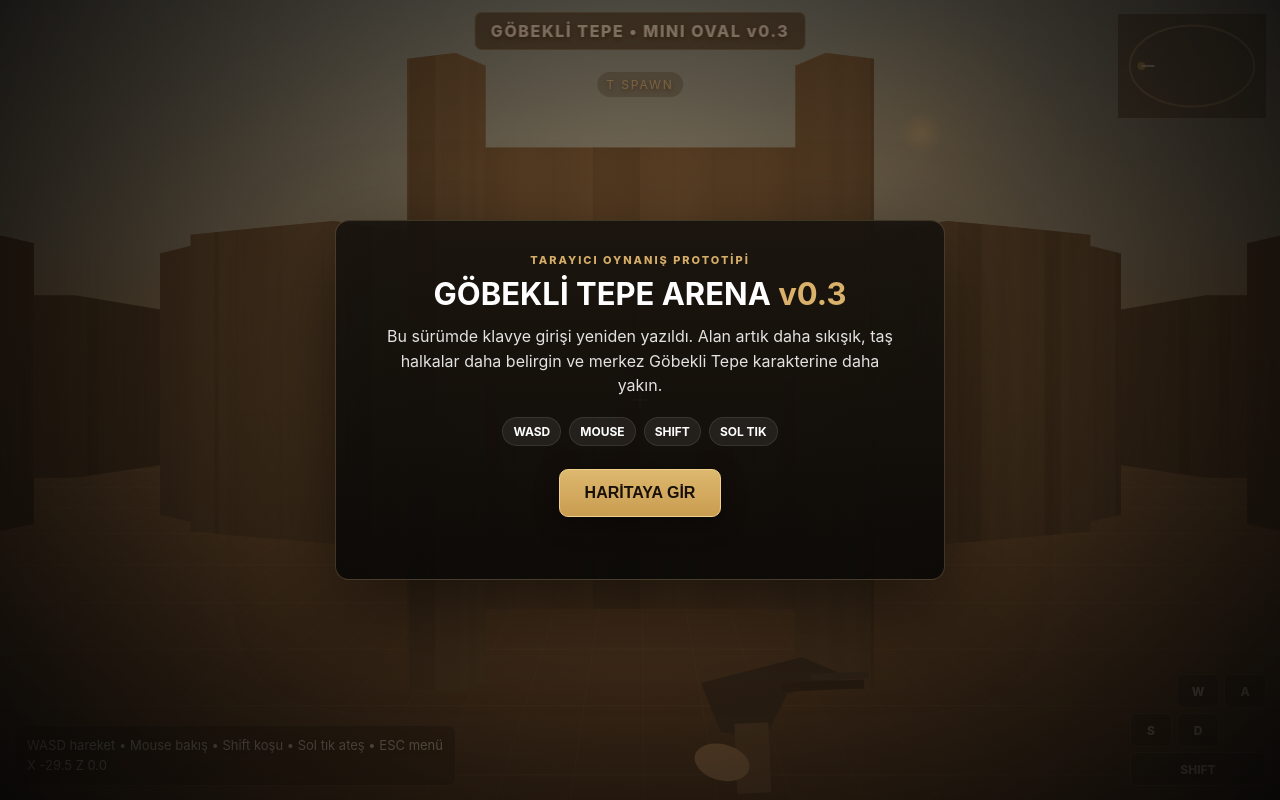
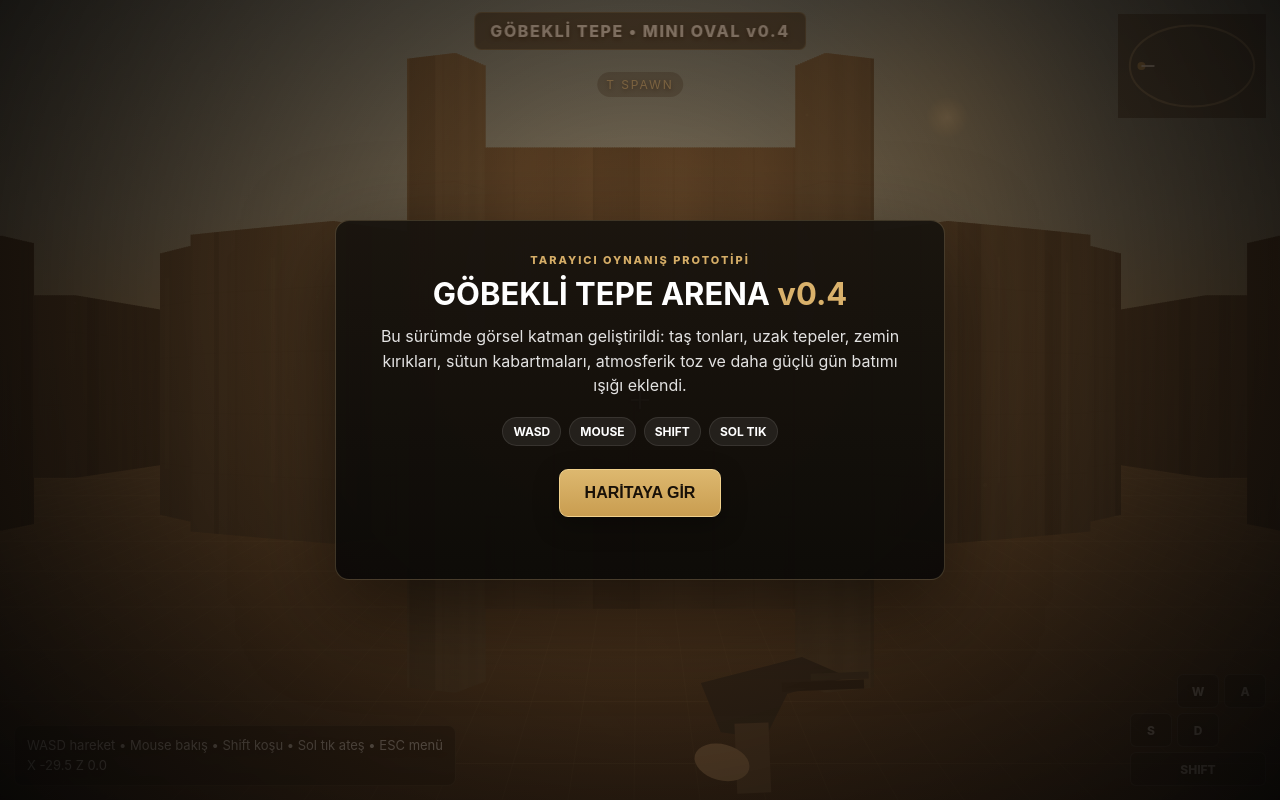
Before and after one commit to lqcin/cs, a plain HTML site: page index.html in a window 1280 px wide. Drawn offline with Linux system fonts and the light colour scheme; animation ran at ten frames a second.

Commit message:
Add files via upload

```diff
--- a/game.js
+++ b/game.js
@@ -81,20 +81,29 @@ if(tmax<tmin||tmax<0)return Infinity;const t=tmin>0?tmin:tmax;return t>0.03?t:In
 function rayEllipse(ox,oz,dx,dz){const A=dx*dx/(arena.rx*arena.rx)+dz*dz/(arena.rz*arena.rz),B=2*(ox*dx/(arena.rx*arena.rx)+oz*dz/(arena.rz*arena.rz)),C=ox*ox/(arena.rx*arena.rx)+oz*oz/(arena.rz*arena.rz)-1,D=B*B-4*A*C;if(D<0)return Infinity;const t2=(-B+Math.sqrt(D))/(2*A);return t2>0.03?t2:Infinity}
 function cast(angle){const dx=Math.cos(angle),dz=Math.sin(angle);let t=rayEllipse(px,pz,dx,dz),best={t,h:3.0,type:'edge',hx:px+dx*t,hz:pz+dz*t};for(const o of obstacles){const q=o.kind==='circle'?rayCircle(px,pz,dx,dz,o):rayRect(px,pz,dx,dz,o);if(q<t){t=q;best={t:q,h:o.h,type:o.type,hx:px+dx*q,hz:pz+dz*q}}}return best}
 
-const palette={outer:[126,103,75],edge:[91,72,51],ring:[142,116,82],pillar:[157,128,91],cap:[168,138,97],cover:[110,84,56],low:[122,96,66],debris:[105,83,59]};
+const palette={outer:[132,108,77],edge:[88,67,47],ring:[151,123,86],pillar:[171,143,101],cap:[184,153,106],cover:[117,89,59],low:[133,103,70],debris:[111,86,58]};
 function stoneColor(hit,dist,rayIndex){const base=palette[hit.type]||palette.outer;const mortar=((Math.floor((hit.hx+hit.hz)*1.65)+Math.floor(hit.hz*2.1))%7===0)?.77:1;const grain=.91+((Math.sin(hit.hx*9.2+hit.hz*5.7+rayIndex*.13)+1)*.045);const fog=Math.max(.30,1-dist/64);const light=.72+.28*Math.max(0,Math.sin(Math.atan2(hit.hz,hit.hx)+1.1));const mul=mortar*grain*fog*light;return `rgb(${base.map(v=>Math.max(0,Math.min(255,Math.round(v*mul)))).join(',')})`}
 
-function drawSky(horizon){const sky=ctx.createLinearGradient(0,0,0,horizon);sky.addColorStop(0,'#6d9cb1');sky.addColorStop(.62,'#a9b8ad');sky.addColorStop(1,'#d0aa70');ctx.fillStyle=sky;ctx.fillRect(0,0,W,horizon);
-const sunX=W*.72,sunY=horizon*.34;const sg=ctx.createRadialGradient(sunX,sunY,0,sunX,sunY,H*.18);sg.addColorStop(0,'rgba(255,231,170,.72)');sg.addColorStop(.15,'rgba(255,214,139,.20)');sg.addColorStop(1,'rgba(255,214,139,0)');ctx.fillStyle=sg;ctx.fillRect(0,0,W,horizon)}
-function drawFloor(horizon){const g=ctx.createLinearGradient(0,horizon,0,H);g.addColorStop(0,'#9a774d');g.addColorStop(.38,'#745537');g.addColorStop(1,'#322419');ctx.fillStyle=g;ctx.fillRect(0,horizon,W,H-horizon);
-ctx.save();ctx.globalAlpha=.18;ctx.strokeStyle='#e2c38e';for(let y=horizon+18;y<H;y+=Math.max(15,(y-horizon)*.22)){ctx.beginPath();ctx.moveTo(0,y);ctx.lineTo(W,y);ctx.stroke()}ctx.globalAlpha=.10;for(let x=-W;x<W*2;x+=74){ctx.beginPath();ctx.moveTo(W/2+(x-W/2)*.12,horizon);ctx.lineTo(x,H);ctx.stroke()}ctx.restore()}
+function drawSky(horizon){const sky=ctx.createLinearGradient(0,0,0,horizon);sky.addColorStop(0,'#5f8798');sky.addColorStop(.55,'#9fb1a8');sky.addColorStop(1,'#d9b679');ctx.fillStyle=sky;ctx.fillRect(0,0,W,horizon);
+const sunX=W*.74,sunY=horizon*.30;const sg=ctx.createRadialGradient(sunX,sunY,0,sunX,sunY,H*.22);sg.addColorStop(0,'rgba(255,238,190,.82)');sg.addColorStop(.12,'rgba(255,219,145,.28)');sg.addColorStop(1,'rgba(255,214,139,0)');ctx.fillStyle=sg;ctx.fillRect(0,0,W,horizon);
+// distant limestone hills
+ctx.save();ctx.globalAlpha=.38;ctx.fillStyle='#786c58';ctx.beginPath();ctx.moveTo(0,horizon);for(let x=0;x<=W;x+=W/14){const yy=horizon-18-Math.sin(x*.012+1.2)*15-Math.sin(x*.025)*7;ctx.lineTo(x,yy)}ctx.lineTo(W,horizon);ctx.closePath();ctx.fill();ctx.globalAlpha=.22;ctx.fillStyle='#5e574d';ctx.beginPath();ctx.moveTo(0,horizon);for(let x=0;x<=W;x+=W/18){const yy=horizon-8-Math.sin(x*.017+2.6)*11-Math.sin(x*.041)*5;ctx.lineTo(x,yy)}ctx.lineTo(W,horizon);ctx.closePath();ctx.fill();ctx.restore()}
+function drawFloor(horizon){const g=ctx.createLinearGradient(0,horizon,0,H);g.addColorStop(0,'#a88252');g.addColorStop(.36,'#795936');g.addColorStop(1,'#302116');ctx.fillStyle=g;ctx.fillRect(0,horizon,W,H-horizon);
+ctx.save();ctx.globalAlpha=.15;ctx.strokeStyle='#e8c98f';for(let y=horizon+16;y<H;y+=Math.max(14,(y-horizon)*.20)){ctx.beginPath();ctx.moveTo(0,y);ctx.lineTo(W,y);ctx.stroke()}ctx.globalAlpha=.085;for(let x=-W;x<W*2;x+=66){ctx.beginPath();ctx.moveTo(W/2+(x-W/2)*.11,horizon);ctx.lineTo(x,H);ctx.stroke()}
+// irregular paving fragments and soil patches
+for(let i=0;i<34;i++){const yy=horizon+30+((i*73)%(Math.max(40,H-horizon-45)));const persp=(yy-horizon)/(H-horizon);const xx=(i*149)%Math.max(1,W);const rw=10+persp*32,rh=3+persp*10;ctx.fillStyle=i%3===0?'rgba(69,50,32,.16)':'rgba(224,190,133,.07)';ctx.beginPath();ctx.ellipse(xx,yy,rw,rh,(i%7)*.17,0,Math.PI*2);ctx.fill()}ctx.restore()}
 function drawWeapon(){const cx=W*.57,cy=H*.94+Math.sin(bob*2)*3+recoil*H*.35;ctx.save();ctx.translate(cx,cy);ctx.rotate(-.04-recoil*.5);ctx.fillStyle='#1a1b1a';ctx.beginPath();ctx.moveTo(-26,-70);ctx.lineTo(76,-92);ctx.lineTo(122,-70);ctx.lineTo(60,-56);ctx.lineTo(36,-12);ctx.lineTo(-8,-20);ctx.closePath();ctx.fill();ctx.fillStyle='#574431';ctx.fillRect(6,-28,34,70);ctx.fillStyle='#111';ctx.fillRect(55,-67,82,9);ctx.fillStyle='#2d2b26';ctx.fillRect(84,-75,58,7);ctx.fillStyle='#b18a61';ctx.beginPath();ctx.ellipse(-8,10,28,18,.3,0,Math.PI*2);ctx.fill();if(muzzle>.03){ctx.fillStyle=`rgba(255,210,92,${Math.min(1,muzzle)})`;ctx.beginPath();ctx.moveTo(142,-71);ctx.lineTo(192,-96);ctx.lineTo(170,-67);ctx.lineTo(198,-50);ctx.lineTo(143,-59);ctx.closePath();ctx.fill()}ctx.restore()}
 function drawMinimap(){const mw=148,mh=104,x=W-mw-14,y=14;ctx.save();ctx.globalAlpha=.78;ctx.fillStyle='rgba(9,10,9,.7)';ctx.fillRect(x,y,mw,mh);ctx.strokeStyle='rgba(225,200,150,.55)';ctx.lineWidth=2;ctx.beginPath();ctx.ellipse(x+mw/2,y+mh/2,mw*.42,mh*.39,0,0,Math.PI*2);ctx.stroke();ctx.fillStyle='#d6ad62';const sx=x+mw/2+(px/arena.rx)*mw*.42,sy=y+mh/2+(pz/arena.rz)*mh*.39;ctx.beginPath();ctx.arc(sx,sy,4,0,Math.PI*2);ctx.fill();ctx.strokeStyle='#fff';ctx.beginPath();ctx.moveTo(sx,sy);ctx.lineTo(sx+Math.cos(yaw)*13,sy+Math.sin(yaw)*13);ctx.stroke();ctx.restore()}
 function render(){const horizon=H*(.49+pitch*.54-recoil*.12);drawSky(horizon);drawFloor(horizon);const rays=Math.max(320,Math.min(720,Math.floor(W/2.35))),fov=72*Math.PI/180,colW=W/rays;for(let i=0;i<rays;i++){const rel=(i/(rays-1)-.5)*fov,hit=cast(yaw+rel),dist=Math.max(.14,hit.t*Math.cos(rel));const wallH=Math.min(H*1.85,(H*.96)*(hit.h/3.2)/(dist*.071+.39));const y=horizon-wallH*.53;ctx.fillStyle=stoneColor(hit,dist,i);ctx.fillRect(i*colW,y,colW+1,wallH);
   // Horizontal stone courses and slight vertical joints give the walls actual material read.
-  if(dist<26){const alpha=Math.max(0,.16-dist*.0045);ctx.fillStyle=`rgba(48,35,23,${alpha})`;for(let k=1;k<5;k++)ctx.fillRect(i*colW,y+wallH*k/5,colW+1,1);if(((i+Math.floor(hit.hx*4))%17)===0)ctx.fillRect(i*colW,y,colW*.8,wallH)} }
+  if(dist<28){const alpha=Math.max(0,.18-dist*.0048);ctx.fillStyle=`rgba(48,35,23,${alpha})`;for(let k=1;k<5;k++)ctx.fillRect(i*colW,y+wallH*k/5,colW+1,1);if(((i+Math.floor(hit.hx*4))%17)===0)ctx.fillRect(i*colW,y,colW*.8,wallH);
+    // T-pillars get restrained carved relief bands rather than plain slabs.
+    if(hit.type==='pillar'||hit.type==='cap'){const rel=((i+Math.floor(hit.hz*7))%23);if(rel<2){ctx.fillStyle=`rgba(63,44,27,${Math.max(.05,.24-dist*.006)})`;ctx.fillRect(i*colW,y+wallH*.38,colW+1,Math.max(1,wallH*.055));ctx.fillRect(i*colW,y+wallH*.66,colW+1,Math.max(1,wallH*.035))}}
+    if(hit.type==='outer'||hit.type==='ring'){if(((i+Math.floor(hit.hx*3-hit.hz*2))%29)===0){ctx.fillStyle=`rgba(225,190,126,${Math.max(.025,.10-dist*.003)})`;ctx.fillRect(i*colW,y+wallH*.1,colW+1,wallH*.72)}}} }
 // distance haze
 const haze=ctx.createLinearGradient(0,H*.35,0,H);haze.addColorStop(0,'rgba(232,205,152,.05)');haze.addColorStop(.65,'rgba(150,111,70,.01)');haze.addColorStop(1,'rgba(0,0,0,.08)');ctx.fillStyle=haze;ctx.fillRect(0,0,W,H);
+// drifting dust in the warm backlight
+ctx.save();ctx.globalAlpha=.20;for(let j=0;j<22;j++){const xx=(j*173+(performance.now()*.008*(1+j%3)))%W;const yy=(j*97)%Math.max(1,H*.72);const rr=1+(j%3)*.55;ctx.fillStyle=j%2?'rgba(255,227,172,.35)':'rgba(224,194,142,.22)';ctx.beginPath();ctx.arc(xx,yy,rr,0,Math.PI*2);ctx.fill()}ctx.restore();
 const vg=ctx.createRadialGradient(W/2,H/2,Math.min(W,H)*.22,W/2,H/2,Math.max(W,H)*.68);vg.addColorStop(0,'rgba(0,0,0,0)');vg.addColorStop(1,'rgba(0,0,0,.36)');ctx.fillStyle=vg;ctx.fillRect(0,0,W,H);drawWeapon();drawMinimap()}
 
 function update(dt){recoil=Math.max(0,recoil-dt*.28);muzzle=Math.max(0,muzzle-dt*7);if(!locked)return;const f=(down.w?1:0)-(down.s?1:0),s=(down.d?1:0)-(down.a?1:0);if(f||s){const len=Math.hypot(f,s),ff=f/len,ss=s/len,speed=down.shift?8.1:5.15;const dx=(Math.cos(yaw)*ff+Math.cos(yaw+Math.PI/2)*ss)*speed*dt,dz=(Math.sin(yaw)*ff+Math.sin(yaw+Math.PI/2)*ss)*speed*dt;const nx=px+dx,nz=pz+dz;if(valid(nx,pz))px=nx;if(valid(px,nz))pz=nz;bob+=dt*(down.shift?11:8)}else bob+=dt*.7;posEl.textContent=`X ${px.toFixed(1)}  Z ${pz.toFixed(1)}`;hint.textContent=px<-18?'T SPAWN':px>18?'CT SPAWN':Math.abs(px)<10&&Math.abs(pz)<8?'MERKEZ HALKA':'DIŞ KORİDOR'}
--- a/index.html
+++ b/index.html
@@ -3,13 +3,13 @@
 <head>
 <meta charset="utf-8">
 <meta name="viewport" content="width=device-width,initial-scale=1,maximum-scale=1">
-<title>Göbekli Tepe Arena v0.3</title>
+<title>Göbekli Tepe Arena v0.4</title>
 <link rel="stylesheet" href="style.css">
 </head>
 <body>
 <canvas id="game" tabindex="0" aria-label="Göbekli Tepe Arena"></canvas>
 <div id="hud">
-  <div id="title">GÖBEKLİ TEPE • MINI OVAL v0.3</div>
+  <div id="title">GÖBEKLİ TEPE • MINI OVAL v0.4</div>
   <div id="cross"></div>
   <div id="keys">
     <span data-k="w">W</span>
@@ -22,8 +22,8 @@
 <div id="start">
   <div class="card">
     <div class="eyebrow">TARAYICI OYNANIŞ PROTOTİPİ</div>
-    <h1>GÖBEKLİ TEPE ARENA <b>v0.3</b></h1>
-    <p>Bu sürümde klavye girişi yeniden yazıldı. Alan artık daha sıkışık, taş halkalar daha belirgin ve merkez Göbekli Tepe karakterine daha yakın.</p>
+    <h1>GÖBEKLİ TEPE ARENA <b>v0.4</b></h1>
+    <p>Bu sürümde görsel katman geliştirildi: taş tonları, uzak tepeler, zemin kırıkları, sütun kabartmaları, atmosferik toz ve daha güçlü gün batımı ışığı eklendi.</p>
     <div class="tags"><span>WASD</span><span>MOUSE</span><span>SHIFT</span><span>SOL TIK</span></div>
     <button id="play">HARİTAYA GİR</button>
     <div id="err"></div>
```
